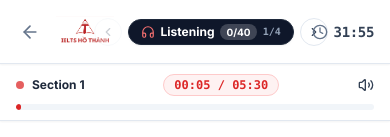
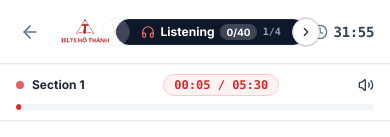
Before and after one commit to rifujin123/ielts-lms, a React (Vite) app: page /exam in a window 390 px wide. Shown: the top 137 px of the page. Built offline with nearby package versions, Linux system fonts and the light colour scheme.

Commit message:
style(exam-runner): place circular chevron buttons 50% inset overlapping skill pill on mobile

```diff
--- a/src/features/exam-runner/index.tsx
+++ b/src/features/exam-runner/index.tsx
@@ -227,9 +227,9 @@ export const ExamRunnerPage: React.FC = () => {
         <div className="flex items-center justify-center min-w-0 px-1">
           {availableSkills.length > 1 ? (
             <>
-              {/* Mobile (< md): Single Active Skill flanked by Small Circular Chevrons */}
-              <div className="flex md:hidden items-center gap-1.5 select-none">
-                {/* Left Circular Chevron Button */}
+              {/* Mobile (< md): Single Active Skill with Half-Inset Circular Chevrons (50% in, 50% out) */}
+              <div className="relative flex md:hidden items-center select-none mx-3.5">
+                {/* Left Half-Inset Circular Chevron */}
                 <button
                   type="button"
                   onClick={handlePrevSkill}
@@ -240,13 +240,13 @@ export const ExamRunnerPage: React.FC = () => {
                       ? `Chuyển về ${availableSkills[safeSkillIndex - 1].label}`
                       : 'Đã ở kỹ năng đầu tiên'
                   }
-                  className="btn-interactive flex h-7 w-7 items-center justify-center rounded-full border border-slate-200 bg-white text-slate-700 shadow-2xs hover:bg-slate-50 hover:border-slate-300 disabled:opacity-25 disabled:cursor-not-allowed transition-all active:scale-95 shrink-0"
+                  className="btn-interactive absolute -left-3.5 z-10 flex h-7 w-7 items-center justify-center rounded-full border border-slate-300 bg-white text-slate-800 shadow-sm ring-1 ring-slate-900/10 hover:bg-slate-50 hover:border-slate-400 disabled:opacity-20 disabled:cursor-not-allowed transition-all active:scale-95"
                 >
                   <ChevronLeft className="h-3.5 w-3.5" />
                 </button>
 
-                {/* Active Skill Pill */}
-                <div className="flex items-center gap-1.5 rounded-full bg-slate-900 px-3 py-1 text-xs font-bold text-white shadow-xs border border-slate-800">
+                {/* Active Skill Pill with balanced horizontal padding */}
+                <div className="flex items-center gap-1.5 rounded-full bg-slate-900 pl-6 pr-6 py-1 text-xs font-bold text-white shadow-xs border border-slate-800">
                   {React.createElement(currentSkillObj.icon, {
                     className: 'h-3.5 w-3.5 text-red-400 shrink-0',
                   })}
@@ -265,7 +265,7 @@ export const ExamRunnerPage: React.FC = () => {
                   </span>
                 </div>
 
-                {/* Right Circular Chevron Button */}
+                {/* Right Half-Inset Circular Chevron */}
                 <button
                   type="button"
                   onClick={handleNextSkill}
@@ -276,7 +276,7 @@ export const ExamRunnerPage: React.FC = () => {
                       ? `Chuyển sang ${availableSkills[safeSkillIndex + 1].label}`
                       : 'Đã ở kỹ năng cuối cùng'
                   }
-                  className="btn-interactive flex h-7 w-7 items-center justify-center rounded-full border border-slate-200 bg-white text-slate-700 shadow-2xs hover:bg-slate-50 hover:border-slate-300 disabled:opacity-25 disabled:cursor-not-allowed transition-all active:scale-95 shrink-0"
+                  className="btn-interactive absolute -right-3.5 z-10 flex h-7 w-7 items-center justify-center rounded-full border border-slate-300 bg-white text-slate-800 shadow-sm ring-1 ring-slate-900/10 hover:bg-slate-50 hover:border-slate-400 disabled:opacity-20 disabled:cursor-not-allowed transition-all active:scale-95"
                 >
                   <ChevronRight className="h-3.5 w-3.5" />
                 </button>
```
